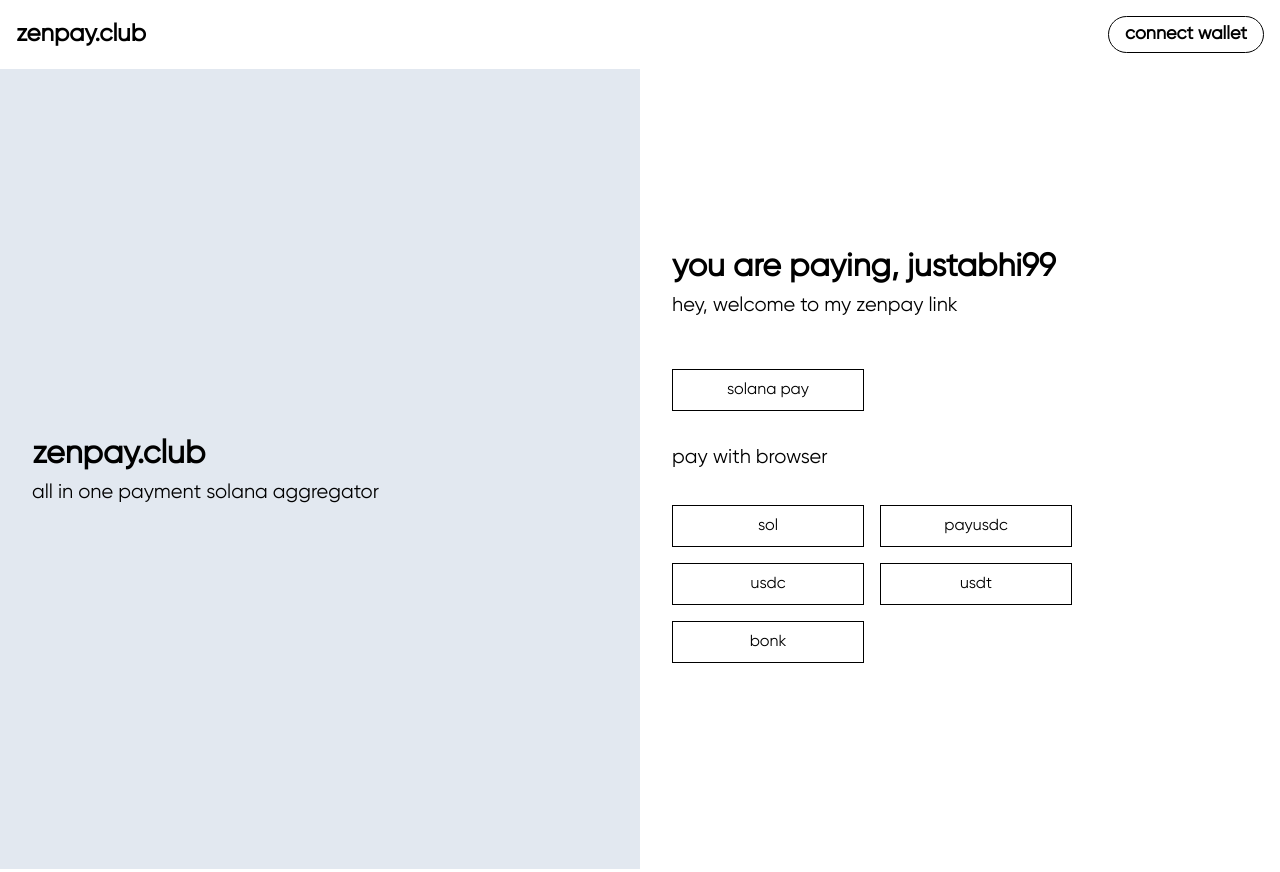
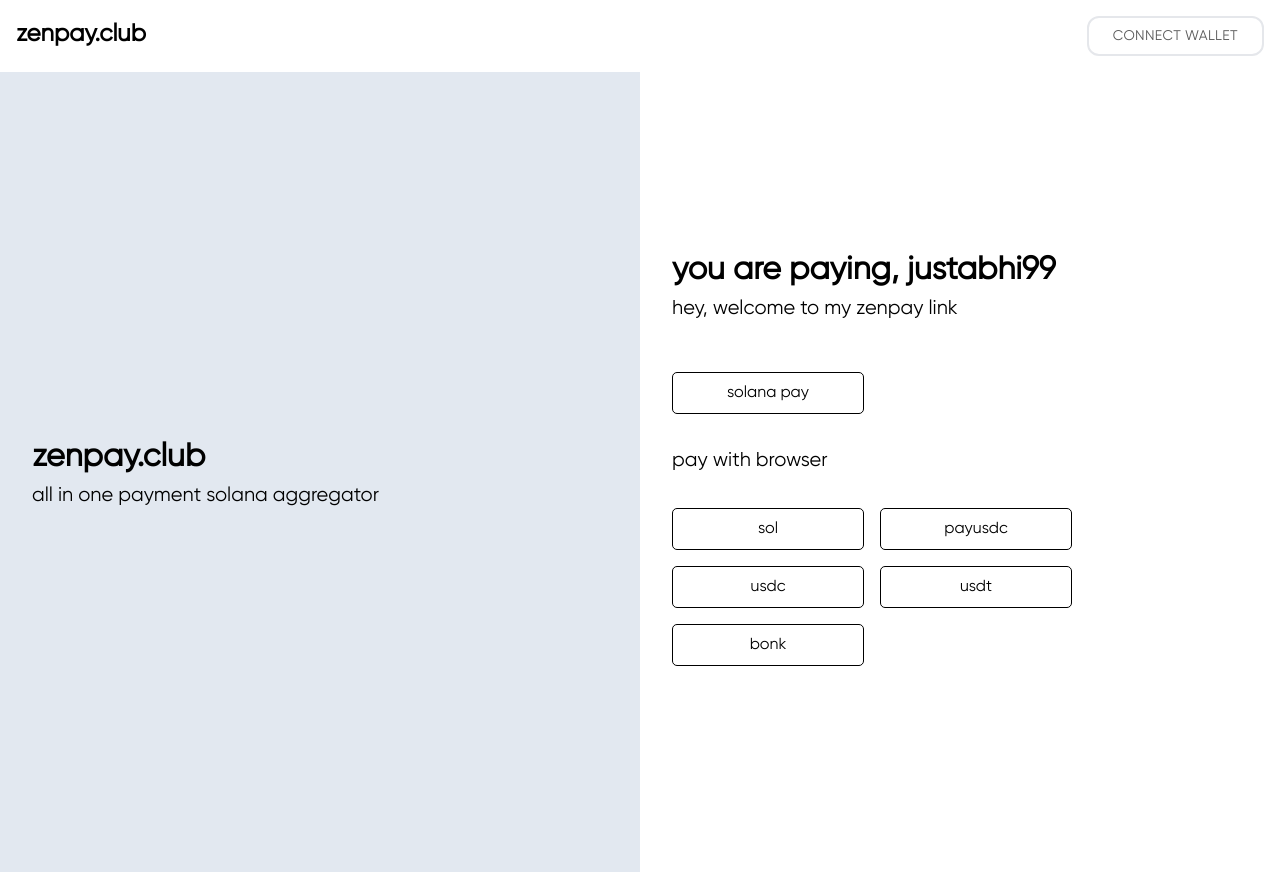
Before and after one commit to abhijitsahoo99/zenpay-club, a Next.js app: page /username in a window 1280 px wide. Built offline with nearby package versions, Linux system fonts and the light colour scheme.

Commit message:
fix: connect wallet btn

```diff
--- a/src/components/Appbar.tsx
+++ b/src/components/Appbar.tsx
@@ -1,12 +1,13 @@
 import styles from "@/styles/Appbar.module.scss";
+import ShinyButton from "@/components/magicui/shiny-button";
 import React from "react";
 
 function Appbar() {
   return (
     <div className={styles.navbar}>
       <div className={styles.logo}>zenpay.club</div>
-      <div className={styles.walletbtn}>
-        <button>connect wallet</button>
+      <div>
+        <ShinyButton text="connect wallet" className="border-2 rounded-xl" />
       </div>
     </div>
   );
--- /dev/null
+++ b/src/components/magicui/shiny-button.tsx
@@ -0,0 +1,63 @@
+"use client";
+
+import { motion, type AnimationProps } from "framer-motion";
+
+import { cn } from "@/lib/utils";
+
+const animationProps = {
+  initial: { "--x": "100%", scale: 0.8 },
+  animate: { "--x": "-100%", scale: 1 },
+  whileTap: { scale: 0.95 },
+  transition: {
+    repeat: Infinity,
+    repeatType: "loop",
+    repeatDelay: 1,
+    type: "spring",
+    stiffness: 20,
+    damping: 15,
+    mass: 2,
+    scale: {
+      type: "spring",
+      stiffness: 200,
+      damping: 5,
+      mass: 0.5,
+    },
+  },
+} as AnimationProps;
+interface ShinyButtonProps {
+  text: string;
+  className?: string;
+}
+const ShinyButton = ({
+  text = "shiny-button",
+  className,
+}: ShinyButtonProps) => {
+  return (
+    <motion.button
+      {...animationProps}
+      className={cn(
+        "relative rounded-lg px-6 py-2 font-medium backdrop-blur-xl transition-[box-shadow] duration-300 ease-in-out hover:shadow dark:bg-[radial-gradient(circle_at_50%_0%,hsl(var(--primary)/10%)_0%,transparent_60%)] dark:hover:shadow-[0_0_20px_hsl(var(--primary)/10%)]",
+        className,
+      )}
+    >
+      <span
+        className="relative block h-full w-full text-sm uppercase tracking-wide text-[rgb(0,0,0,65%)] dark:font-light dark:text-[rgb(255,255,255,90%)]"
+        style={{
+          maskImage:
+            "linear-gradient(-75deg,hsl(var(--primary)) calc(var(--x) + 20%),transparent calc(var(--x) + 30%),hsl(var(--primary)) calc(var(--x) + 100%))",
+        }}
+      >
+        {text}
+      </span>
+      <span
+        style={{
+          mask: "linear-gradient(rgb(0,0,0), rgb(0,0,0)) content-box,linear-gradient(rgb(0,0,0), rgb(0,0,0))",
+          maskComposite: "exclude",
+        }}
+        className="absolute inset-0 z-10 block rounded-[inherit] bg-[linear-gradient(-75deg,hsl(var(--primary)/10%)_calc(var(--x)+20%),hsl(var(--primary)/50%)_calc(var(--x)+25%),hsl(var(--primary)/10%)_calc(var(--x)+100%))] p-px"
+      ></span>
+    </motion.button>
+  );
+};
+
+export default ShinyButton;
--- a/src/styles/Appbar.module.scss
+++ b/src/styles/Appbar.module.scss
@@ -8,11 +8,3 @@
   font-size: x-large;
   font-weight: 800;
 }
-
-.walletbtn {
-  font-size: large;
-  font-weight: 800;
-  border: 1px solid;
-  border-radius: 100px;
-  padding: 0.25rem 1rem;
-}
--- a/src/styles/Username.module.scss
+++ b/src/styles/Username.module.scss
@@ -60,6 +60,7 @@
   border: 1px solid;
   width: 12rem;
   padding: 0.5rem 1rem;
+  border-radius: 5px;
 }
 
 .pay_b {
```
